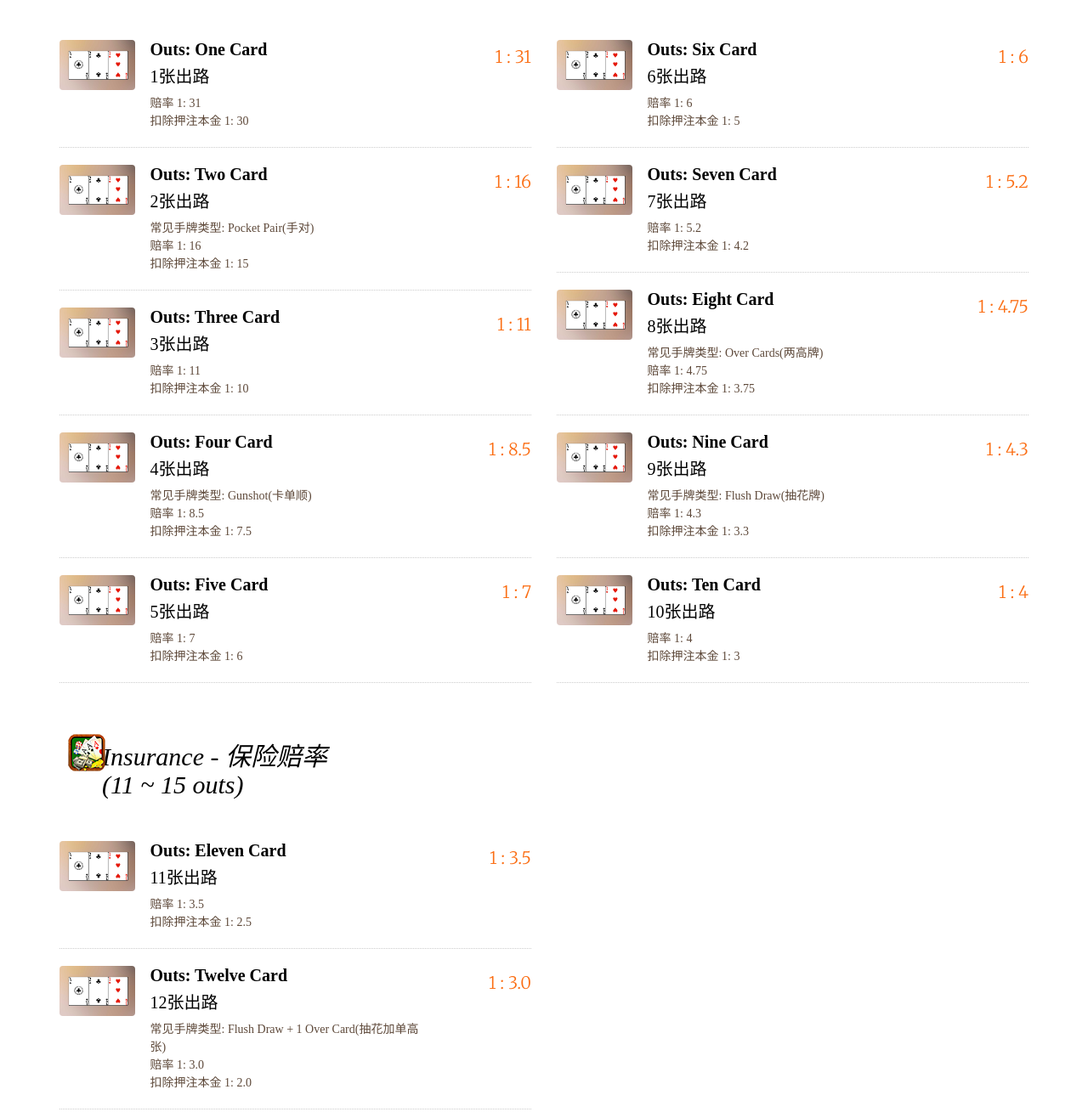
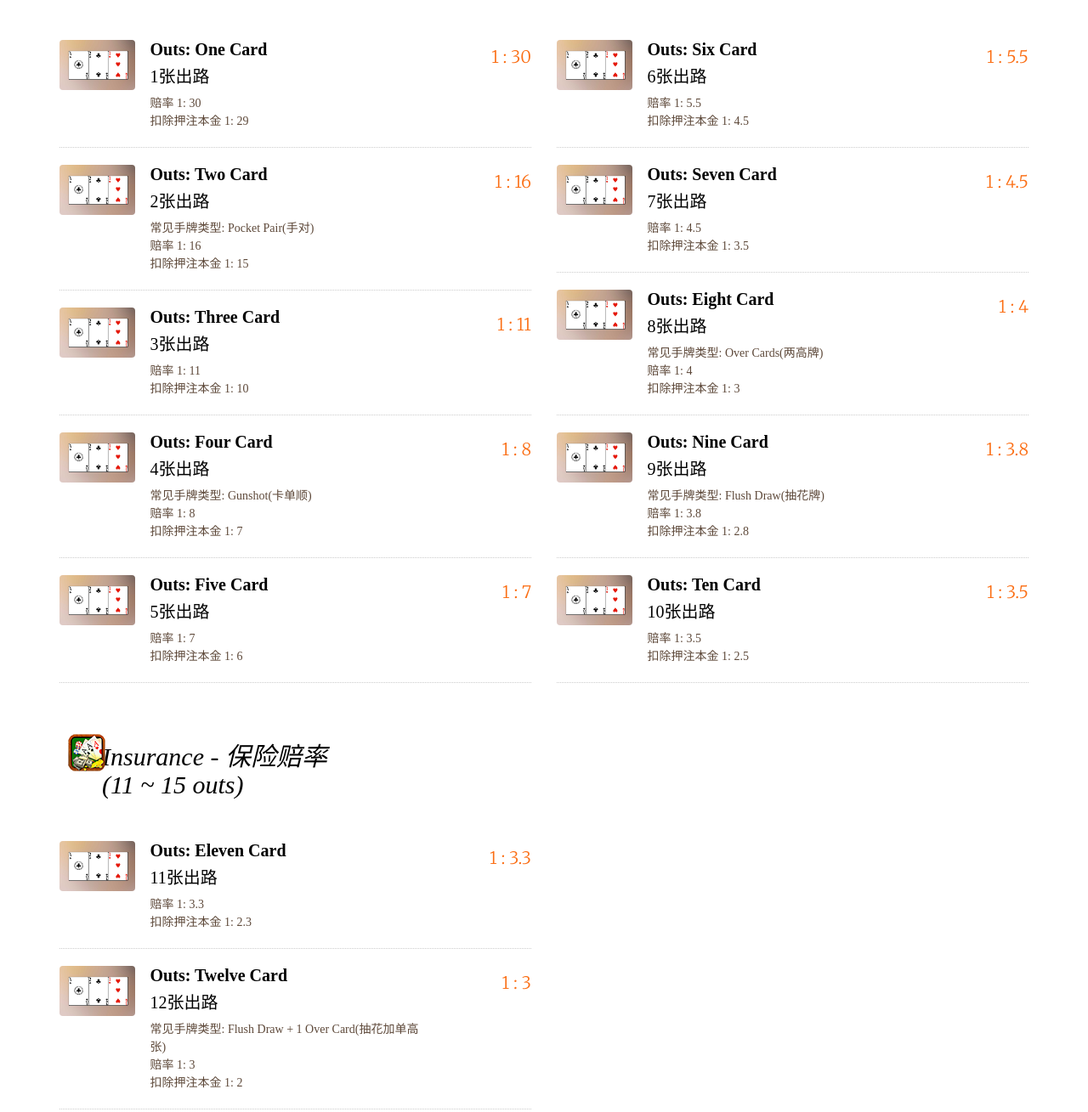
Before and after one commit to BDFDPortfolio/SideGame03_Poker_Insurance-Coverage, a plain HTML site: page index.html in a window 1280 px wide. Shown: the part 595-1904 px from the top of the page at 85% size. Drawn offline with nearby package versions, Linux system fonts and the light colour scheme; a web font is replaced by a local one.

Commit message:
update pay compensation rate

```diff
--- a/index.html
+++ b/index.html
@@ -95,14 +95,14 @@
 											1张出路</h3>
 										<p
 											style="font-family:'Times New Roman',STXingkai">
-											赔率 1: 31</p>
+											赔率 1: 30</p>
 										<p
 											style="font-family:'Times New Roman',STXingkai">
-											扣除押注本金 1: 30</p>
+											扣除押注本金 1: 29</p>
 									</div>
 								</div>
 								<div class="fh5co-food-pricing">
-									1 : 31<br />
+									1 : 30<br />
 								</div>
 							</li>
 
@@ -180,14 +180,14 @@
 											常见手牌类型: Gunshot(卡单顺)</p>
 										<p
 											style="font-family:'Times New Roman',STXingkai">
-											赔率 1: 8.5</p>
+											赔率 1: 8</p>
 										<p
 											style="font-family:'Times New Roman',STXingkai">
-											扣除押注本金 1: 7.5</p>
+											扣除押注本金 1: 7</p>
 									</div>
 								</div>
 								<div class="fh5co-food-pricing">
-									1 : 8.5<br />
+									1 : 8<br />
 								</div>
 							</li>
 
@@ -241,14 +241,14 @@
 											6张出路</h3>
 										<p
 											style="font-family:'Times New Roman',STXingkai">
-											赔率 1: 6</p>
+											赔率 1: 5.5</p>
 										<p
 											style="font-family:'Times New Roman',STXingkai">
-											扣除押注本金 1: 5</p>
+											扣除押注本金 1: 4.5</p>
 									</div>
 								</div>
 								<div class="fh5co-food-pricing">
-									1 : 6<br />
+									1 : 5.5<br />
 								</div>
 							</li>
 
@@ -267,14 +267,14 @@
 											7张出路</h3>
 										<p
 											style="font-family:'Times New Roman',STXingkai">
-											赔率 1: 5.2</p>
+											赔率 1: 4.5</p>
 										<p
 											style="font-family:'Times New Roman',STXingkai">
-											扣除押注本金 1: 4.2</p>
+											扣除押注本金 1: 3.5</p>
 									</div>
 								</div>
 								<div class="fh5co-food-pricing">
-									1 : 5.2<br />
+									1 : 4.5<br />
 								</div>
 							</li>
 
@@ -296,14 +296,14 @@
 											常见手牌类型: Over Cards(两高牌)</p>
 										<p
 											style="font-family:'Times New Roman',STXingkai">
-											赔率 1: 4.75</p>
+											赔率 1: 4</p>
 										<p
 											style="font-family:'Times New Roman',STXingkai">
-											扣除押注本金 1: 3.75</p>
+											扣除押注本金 1: 3</p>
 									</div>
 								</div>
 								<div class="fh5co-food-pricing">
-									1 : 4.75<br />
+									1 : 4<br />
 								</div>
 							</li>
 
@@ -325,14 +325,14 @@
 											常见手牌类型: Flush Draw(抽花牌)</p>
 										<p
 											style="font-family:'Times New Roman',STXingkai">
-											赔率 1: 4.3</p>
+											赔率 1: 3.8</p>
 										<p
 											style="font-family:'Times New Roman',STXingkai">
-											扣除押注本金 1: 3.3</p>
+											扣除押注本金 1: 2.8</p>
 									</div>
 								</div>
 								<div class="fh5co-food-pricing">
-									1 : 4.3<br />
+									1 : 3.8<br />
 								</div>
 							</li>
 
@@ -351,14 +351,14 @@
 											10张出路</h3>
 										<p
 											style="font-family:'Times New Roman',STXingkai">
-											赔率 1: 4</p>
+											赔率 1: 3.5</p>
 										<p
 											style="font-family:'Times New Roman',STXingkai">
-											扣除押注本金 1: 3</p>
+											扣除押注本金 1: 2.5</p>
 									</div>
 								</div>
 								<div class="fh5co-food-pricing">
-									1 : 4<br />
+									1 : 3.5<br />
 								</div>
 							</li>
 						</ul>
@@ -386,14 +386,14 @@
 											11张出路</h3>
 										<p
 											style="font-family:'Times New Roman',STXingkai">
-											赔率 1: 3.5</p>
+											赔率 1: 3.3</p>
 										<p
 											style="font-family:'Times New Roman',STXingkai">
-											扣除押注本金 1: 2.5</p>
+											扣除押注本金 1: 2.3</p>
 									</div>
 								</div>
 								<div class="fh5co-food-pricing">
-									1 : 3.5<br />
+									1 : 3.3<br />
 								</div>
 							</li>
 
@@ -416,14 +416,14 @@
 											Card(抽花加单高张)</p>
 										<p
 											style="font-family:'Times New Roman',STXingkai">
-											赔率 1: 3.0</p>
+											赔率 1: 3</p>
 										<p
 											style="font-family:'Times New Roman',STXingkai">
-											扣除押注本金 1: 2.0</p>
+											扣除押注本金 1: 2</p>
 									</div>
 								</div>
 								<div class="fh5co-food-pricing">
-									1 : 3.0<br />
+									1 : 3<br />
 								</div>
 							</li>
 
```
